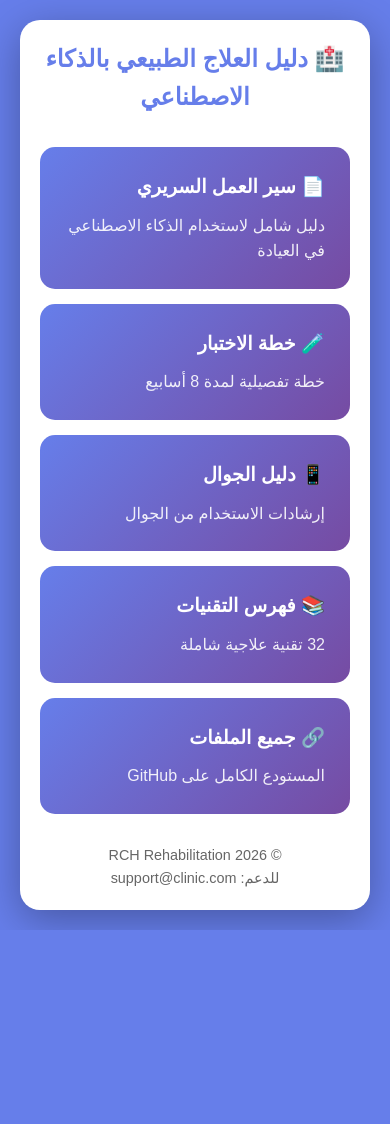
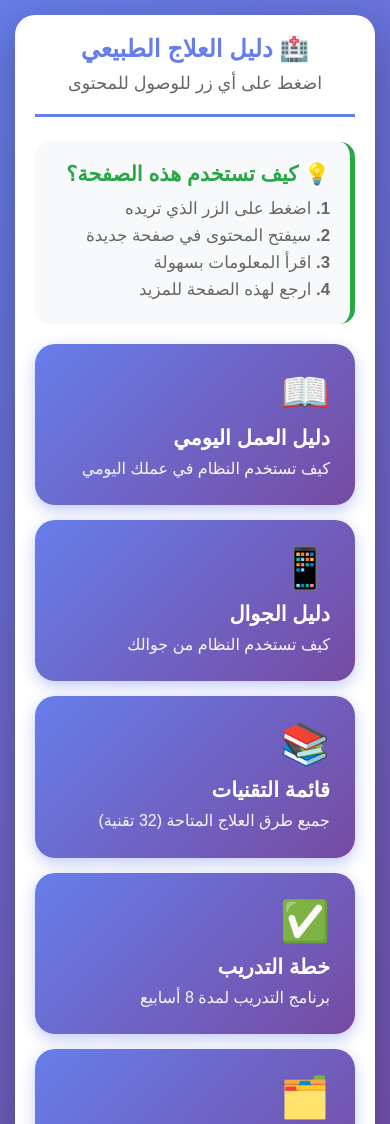
Before and after one commit to addn2030-svg/physicaltherapy-assistance, a website: page simple.html in a window 390 px wide. Shown: the top 1124 px of the page. Before the commit the page ends 930 px from the top, so only its background shows below. Drawn offline with Linux system fonts and the light colour scheme.

Commit message:
Improve simple interface for non-technical users

```diff
--- a/simple.html
+++ b/simple.html
@@ -3,7 +3,7 @@
 <head>
     <meta charset="UTF-8">
     <meta name="viewport" content="width=device-width, initial-scale=1.0">
-    <title>دليل العلاج الطبيعي</title>
+    <title>دليل العلاج - بسيط وسهل</title>
     <style>
         * {
             margin: 0;
@@ -13,107 +13,208 @@
 
         body {
             font-family: Arial, sans-serif;
-            background: #667eea;
+            background: linear-gradient(135deg, #667eea 0%, #764ba2 100%);
+            padding: 15px;
+            min-height: 100vh;
+        }
+
+        .container {
+            max-width: 600px;
+            margin: 0 auto;
+            background: white;
+            border-radius: 25px;
+            padding: 25px;
+            box-shadow: 0 15px 50px rgba(0,0,0,0.3);
+        }
+
+        .header {
+            text-align: center;
+            margin-bottom: 25px;
+            padding-bottom: 20px;
+            border-bottom: 3px solid #667eea;
+        }
+
+        .header h1 {
+            color: #667eea;
+            font-size: 1.8em;
+            margin-bottom: 10px;
+        }
+
+        .header p {
+            color: #666;
+            font-size: 1.1em;
+        }
+
+        .big-button {
+            background: linear-gradient(135deg, #667eea 0%, #764ba2 100%);
+            color: white;
+            padding: 30px;
+            margin: 15px 0;
+            border-radius: 20px;
+            text-decoration: none;
+            display: block;
+            transition: all 0.3s;
+            cursor: pointer;
+            border: none;
+            box-shadow: 0 5px 15px rgba(102, 126, 234, 0.4);
+        }
+
+        .big-button:active {
+            transform: scale(0.98);
+        }
+
+        .big-button:hover {
+            box-shadow: 0 8px 25px rgba(102, 126, 234, 0.6);
+            transform: translateY(-3px);
+        }
+
+        .icon {
+            font-size: 3em;
+            display: block;
+            margin-bottom: 10px;
+        }
+
+        .button-title {
+            font-size: 1.6em;
+            font-weight: bold;
+            margin-bottom: 8px;
+        }
+
+        .button-desc {
+            font-size: 1.1em;
+            opacity: 0.95;
+            line-height: 1.4;
+        }
+
+        .help-box {
+            background: #f8f9fa;
             padding: 20px;
+            border-radius: 15px;
+            margin: 20px 0;
+            border-right: 5px solid #28a745;
+        }
+
+        .help-box h3 {
+            color: #28a745;
+            margin-bottom: 10px;
+            font-size: 1.3em;
+        }
+
+        .help-box p {
+            color: #666;
+            font-size: 1.05em;
             line-height: 1.6;
         }
 
-        .container {
-            max-width: 800px;
-            margin: 0 auto;
-            background: white;
-            border-radius: 20px;
-            padding: 30px;
-            box-shadow: 0 10px 40px rgba(0,0,0,0.3);
+        .contact {
+            background: #667eea;
+            color: white;
+            padding: 20px;
+            border-radius: 15px;
+            text-align: center;
+            margin-top: 20px;
         }
 
-        h1 {
-            color: #667eea;
-            text-align: center;
-            margin-bottom: 30px;
-            font-size: 2em;
+        .contact h3 {
+            margin-bottom: 10px;
+            font-size: 1.3em;
         }
 
-        .link-box {
-            background: linear-gradient(135deg, #667eea 0%, #764ba2 100%);
-            color: white;
-            padding: 25px;
-            margin: 15px 0;
-            border-radius: 15px;
-            text-decoration: none;
-            display: block;
-            transition: transform 0.3s;
-            cursor: pointer;
+        .contact p {
+            font-size: 1.1em;
+            margin: 5px 0;
         }
 
-        .link-box:hover {
-            transform: scale(1.05);
-        }
-
-        .link-box h2 {
-            font-size: 1.5em;
-            margin-bottom: 10px;
-        }
-
-        .link-box p {
-            font-size: 1em;
-            opacity: 0.9;
-        }
-
-        .footer {
-            text-align: center;
-            margin-top: 30px;
-            color: #666;
-            font-size: 0.9em;
+        .contact a {
+            color: white;
+            text-decoration: underline;
         }
 
         @media (max-width: 600px) {
             .container {
                 padding: 20px;
+                border-radius: 20px;
             }
 
-            h1 {
+            .header h1 {
                 font-size: 1.5em;
             }
 
-            .link-box h2 {
-                font-size: 1.2em;
+            .big-button {
+                padding: 25px;
+            }
+
+            .icon {
+                font-size: 2.5em;
+            }
+
+            .button-title {
+                font-size: 1.3em;
+            }
+
+            .button-desc {
+                font-size: 1em;
             }
         }
     </style>
 </head>
 <body>
     <div class="container">
-        <h1>🏥 دليل العلاج الطبيعي بالذكاء الاصطناعي</h1>
+        <!-- Header -->
+        <div class="header">
+            <h1>🏥 دليل العلاج الطبيعي</h1>
+            <p>اضغط على أي زر للوصول للمحتوى</p>
+        </div>
 
-        <a href="https://github.com/addn2030-svg/physicaltherapy-assistance/blob/main/AI-CLINICAL-WORKFLOW.md" class="link-box">
-            <h2>📄 سير العمل السريري</h2>
-            <p>دليل شامل لاستخدام الذكاء الاصطناعي في العيادة</p>
+        <!-- Help Box -->
+        <div class="help-box">
+            <h3>💡 كيف تستخدم هذه الصفحة؟</h3>
+            <p>
+                <strong>1.</strong> اضغط على الزر الذي تريده<br>
+                <strong>2.</strong> سيفتح المحتوى في صفحة جديدة<br>
+                <strong>3.</strong> اقرأ المعلومات بسهولة<br>
+                <strong>4.</strong> ارجع لهذه الصفحة للمزيد
+            </p>
+        </div>
+
+        <!-- Big Buttons -->
+        <a href="https://github.com/addn2030-svg/physicaltherapy-assistance/blob/main/AI-CLINICAL-WORKFLOW.md" class="big-button" target="_blank">
+            <span class="icon">📖</span>
+            <div class="button-title">دليل العمل اليومي</div>
+            <div class="button-desc">كيف تستخدم النظام في عملك اليومي</div>
         </a>
 
-        <a href="https://github.com/addn2030-svg/physicaltherapy-assistance/blob/main/PILOT-TESTING-PLAN.md" class="link-box">
-            <h2>🧪 خطة الاختبار</h2>
-            <p>خطة تفصيلية لمدة 8 أسابيع</p>
+        <a href="https://github.com/addn2030-svg/physicaltherapy-assistance/blob/main/MOBILE-TESTING-GUIDE.md" class="big-button" target="_blank">
+            <span class="icon">📱</span>
+            <div class="button-title">دليل الجوال</div>
+            <div class="button-desc">كيف تستخدم النظام من جوالك</div>
         </a>
 
-        <a href="https://github.com/addn2030-svg/physicaltherapy-assistance/blob/main/MOBILE-TESTING-GUIDE.md" class="link-box">
-            <h2>📱 دليل الجوال</h2>
-            <p>إرشادات الاستخدام من الجوال</p>
+        <a href="https://github.com/addn2030-svg/physicaltherapy-assistance/blob/main/INDEX.md" class="big-button" target="_blank">
+            <span class="icon">📚</span>
+            <div class="button-title">قائمة التقنيات</div>
+            <div class="button-desc">جميع طرق العلاج المتاحة (32 تقنية)</div>
         </a>
 
-        <a href="https://github.com/addn2030-svg/physicaltherapy-assistance/blob/main/INDEX.md" class="link-box">
-            <h2>📚 فهرس التقنيات</h2>
-            <p>32 تقنية علاجية شاملة</p>
+        <a href="https://github.com/addn2030-svg/physicaltherapy-assistance/blob/main/PILOT-TESTING-PLAN.md" class="big-button" target="_blank">
+            <span class="icon">✅</span>
+            <div class="button-title">خطة التدريب</div>
+            <div class="button-desc">برنامج التدريب لمدة 8 أسابيع</div>
         </a>
 
-        <a href="https://github.com/addn2030-svg/physicaltherapy-assistance" class="link-box">
-            <h2>🔗 جميع الملفات</h2>
-            <p>المستودع الكامل على GitHub</p>
+        <a href="https://github.com/addn2030-svg/physicaltherapy-assistance" class="big-button" target="_blank">
+            <span class="icon">🗂️</span>
+            <div class="button-title">جميع الملفات</div>
+            <div class="button-desc">كل المحتوى في مكان واحد</div>
         </a>
 
-        <div class="footer">
-            <p>© 2026 RCH Rehabilitation</p>
-            <p>للدعم: support@clinic.com</p>
+        <!-- Contact Box -->
+        <div class="contact">
+            <h3>📞 تحتاج مساعدة؟</h3>
+            <p><strong>اتصل بنا:</strong></p>
+            <p>📧 البريد: <a href="mailto:support@clinic.com">support@clinic.com</a></p>
+            <p>📱 الجوال: +964-XXX-XXX-XXXX</p>
+            <p>⏰ متاح: 8 صباحاً - 8 مساءً</p>
         </div>
     </div>
 </body>
```
